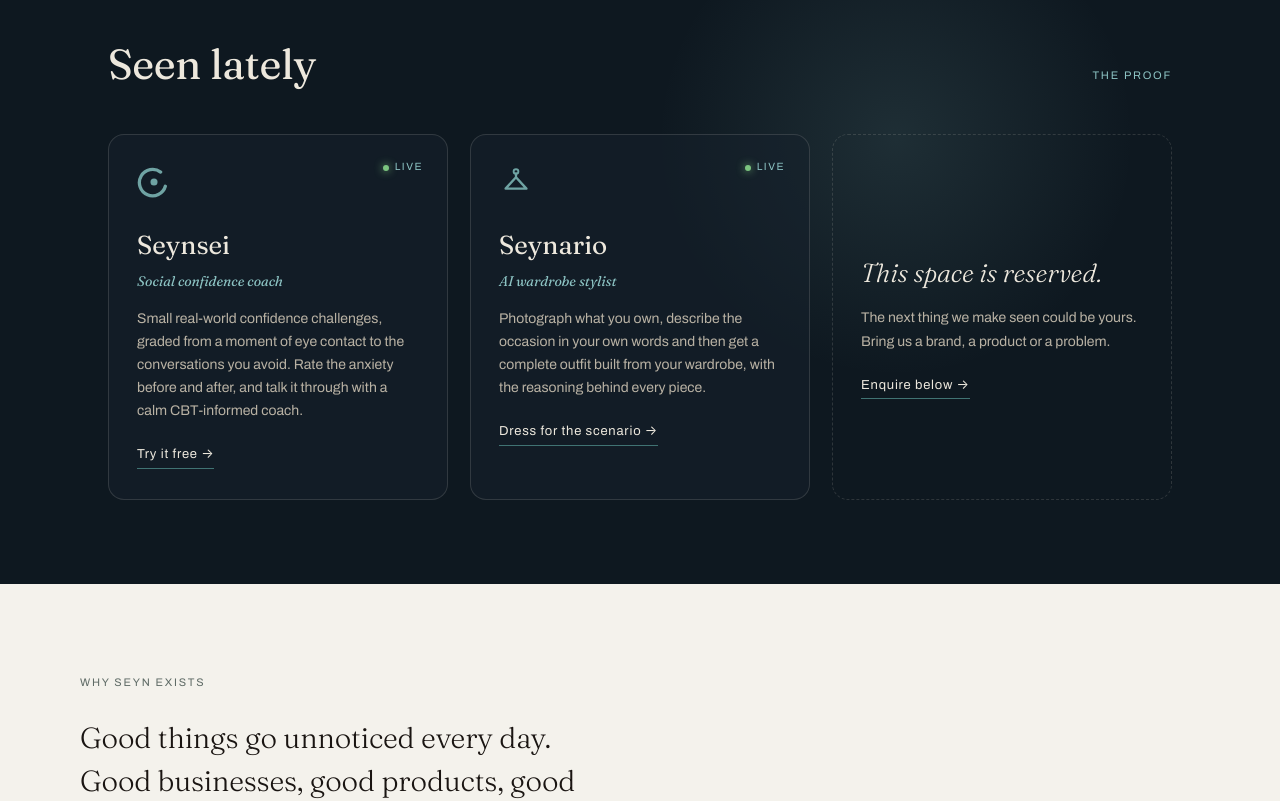
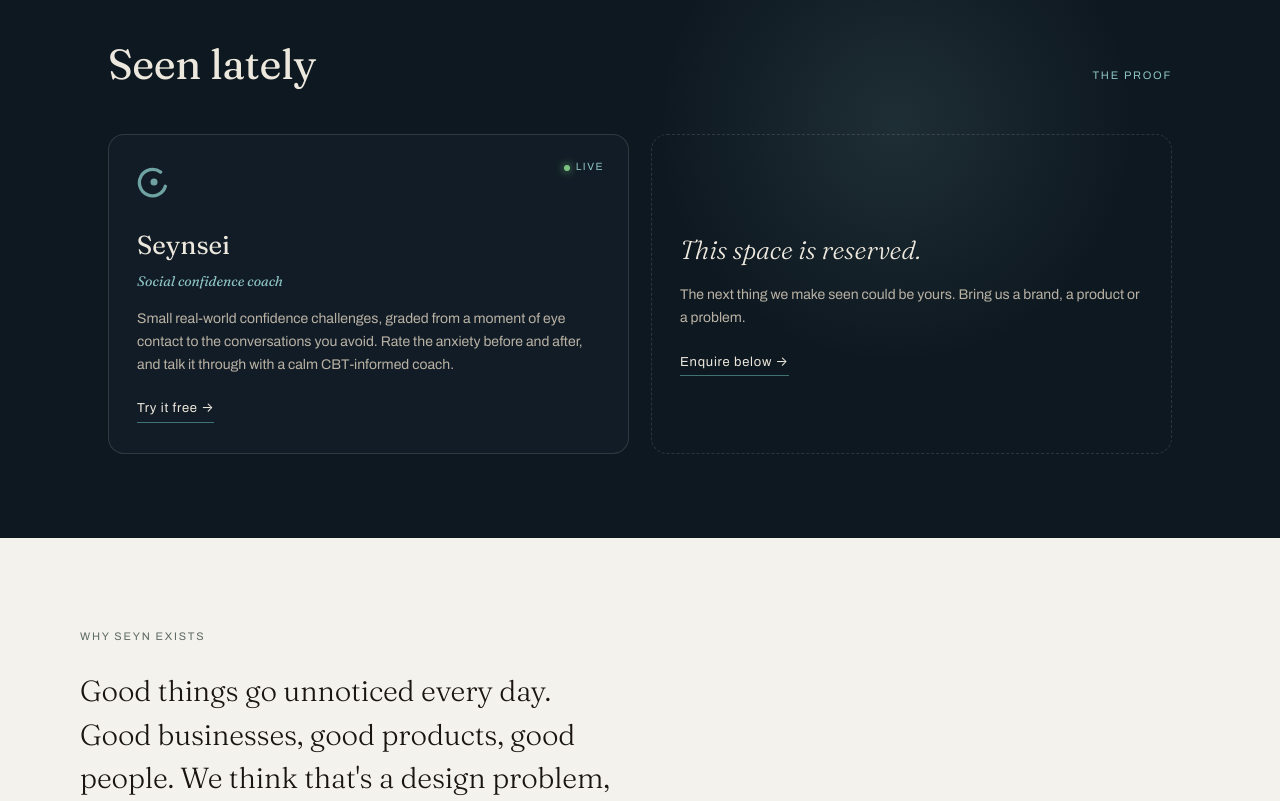
Before and after one commit to arjandhinsa/seyn, a React (Vite) app: page / in a window 1280 px wide. Shown: the part 2080-2881 px from the top of the page. Built offline with nearby package versions, Linux system fonts and the light colour scheme.

Commit message:
removing seynario

```diff
--- a/src/App.jsx
+++ b/src/App.jsx
@@ -277,26 +277,6 @@
             </p>
             <span className="go">Try it free →</span>
           </a>
-        <a
-          className="card"
-          href="https://seynario.seyn.co.uk"
-          target="_blank"
-          rel="noopener noreferrer"
-        >
-          <span className="status">
-            <span className="dot" />
-            Live
-          </span>
-          <SeynarioMark />
-          <h3>Seynario</h3>
-          <div className="tagline">AI wardrobe stylist</div>
-          <p>
-            Photograph what you own, describe the occasion in your own words
-            and then get a complete outfit built from your
-            wardrobe, with the reasoning behind every piece.
-          </p>
-          <span className="go">Dress for the scenario →</span>
-        </a>
 
           <div className="card card--reserved">
             <h3>This space is reserved.</h3>
@@ -559,8 +539,6 @@
           <span>© 2026 SEYN Ltd. Registered in England.</span>
           <span>
             <a href="https://seynsei.seyn.co.uk/privacy.html">Privacy</a>
-            {' · '}
-            <a href="https://seynario.seyn.co.uk/privacy">Seynario privacy</a>
           </span>
         </div>
       </footer>
```
